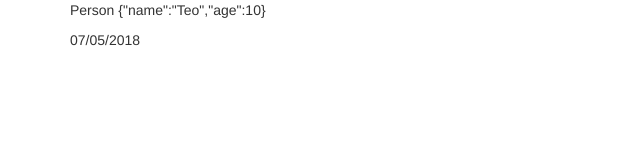
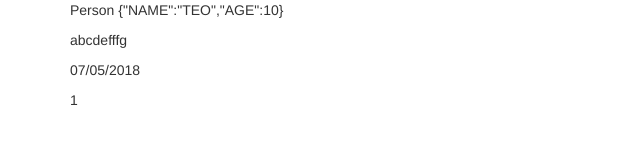
Before and after one commit to vanpho93/form1901, an Angular app: page / in a window 1280 px wide. Shown: the top 160 px of the page, without its empty margins (0-640 px from the left). Built offline with nearby package versions, Linux system fonts and the light colour scheme.

Commit message:
simple pipe

```diff
--- a/src/app/app.module.ts
+++ b/src/app/app.module.ts
@@ -7,6 +7,7 @@ import { SignInComponent } from './sign-in/sign-in.component';
 import { FormSignUpComponent } from './form-sign-up/form-sign-up.component';
 import { PipeExamComponent } from './pipe-exam/pipe-exam.component';
 import { MyJsonPipe } from './my-json.pipe';
+import { RoundPipe } from './round.pipe';
 
 @NgModule({
   declarations: [
@@ -14,7 +15,8 @@ import { MyJsonPipe } from './my-json.pipe';
     SignInComponent,
     FormSignUpComponent,
     PipeExamComponent,
-    MyJsonPipe
+    MyJsonPipe,
+    RoundPipe
   ],
   imports: [
     BrowserModule,
--- a/src/app/pipe-exam/pipe-exam.component.html
+++ b/src/app/pipe-exam/pipe-exam.component.html
@@ -1,4 +1,6 @@
 <p>
-  Person {{ person | myJson }}
+  Person {{ person | myJson | uppercase }}
 </p>
+<p> {{ 'abCdEfffg' | lowercase }}</p>
 <p>{{ now | date : 'dd/MM/yyyy' }}</p>
+<p>{{ 1.4 | round }}</p>
--- a/src/app/pipe-exam/pipe-exam.component.ts
+++ b/src/app/pipe-exam/pipe-exam.component.ts
@@ -13,5 +13,4 @@ export class PipeExamComponent implements OnInit {
 
   ngOnInit() {
   }
-
 }
--- /dev/null
+++ b/src/app/round.pipe.ts
@@ -0,0 +1,9 @@
+import { Pipe, PipeTransform } from '@angular/core';
+
+@Pipe({ name: 'round' })
+
+export class RoundPipe implements PipeTransform {
+    transform(value: number): number {
+        return Math.round(value);
+    }
+}
```
